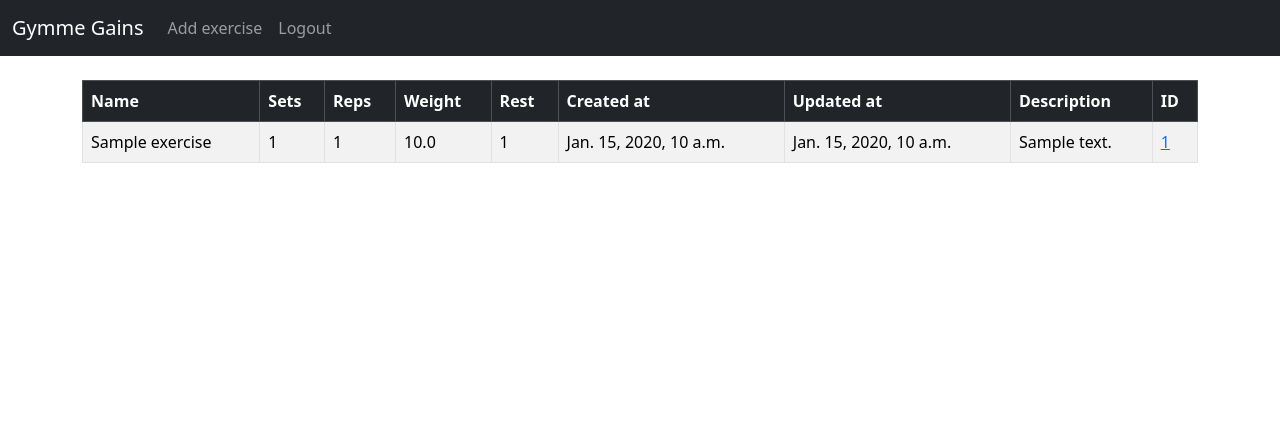
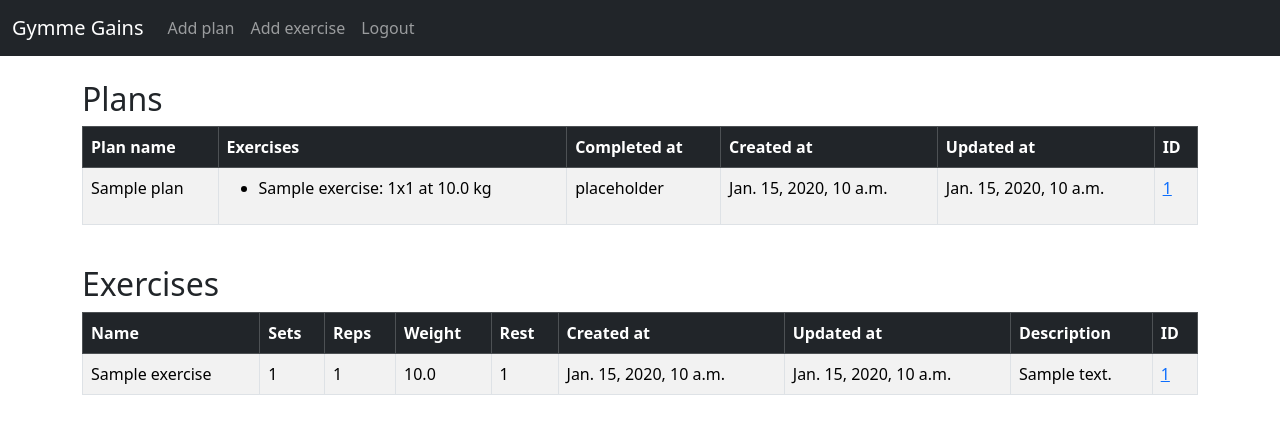
Before and after one commit to fabio-f6/gymme_gains, a Django app: page / in a window 1280 px wide. Shown: the top 434 px of the page. Run offline with Django 5.2, Linux system fonts and the light colour scheme; the first user in the database is signed in; tables that the repository leaves empty hold one stand-in row (Sample ...).

Commit message:
Plans added with extra funcionality
Added Plans with Update and Delete Plans functionality.

```diff
--- a/dcrm/website/models.py
+++ b/dcrm/website/models.py
@@ -1,5 +1,6 @@
 from django.db import models
 from django.conf import settings
+
 
 class Record(models.Model):
     created_at = models.DateTimeField(auto_now_add=True)
@@ -13,7 +14,7 @@ class Record(models.Model):
     zipcode = models.CharField(max_length=20)
 
     def __str__(self):
-        return(f"{self.first_name} {self.last_name}")
+        return (f"{self.first_name} {self.last_name}")
 
 
 class Exercise(models.Model):
@@ -34,4 +35,21 @@ class Exercise(models.Model):
     )
 
     def __str__(self):
-        return(f"{self.exercise_name}")
+        return (f"{self.exercise_name}")
+
+
+class Plan(models.Model):
+    plan_name = models.CharField(max_length=50)
+    created_at = models.DateTimeField(auto_now_add=True)
+    updated_at = models.DateTimeField(auto_now=True)
+    created_by = models.ForeignKey(
+        settings.AUTH_USER_MODEL,
+        null=True,
+        blank=True,
+        on_delete=models.CASCADE,
+        related_name="plans"
+    )
+    exercises = models.ManyToManyField("Exercise", related_name="plans", blank=True)
+
+    def __str__(self):
+        return self.plan_name
--- a/dcrm/website/templates/home.html
+++ b/dcrm/website/templates/home.html
@@ -4,6 +4,46 @@
 
 {% if user.is_authenticated %}
 
+<h2>Plans</h2>
+<table class="table table-striped table-hover table-bordered">
+    <thead class="table-dark">
+    <tr>
+        <th scope="col">Plan name</th>
+        <th scope="col">Exercises</th>
+        <th scope="col">Completed at</th>
+        <th scope="col">Created at</th>
+        <th scope="col">Updated at</th>
+        <th scope="col">ID</th>
+    </tr>
+    </thead>
+    <tbody>
+    {% if plans %}
+        {% for plan in plans %}
+        <tr>
+            <td>{{ plan.plan_name }}</td>
+            <td>
+                <ul>
+                {% for exercise in plan.exercises.all %}
+                    <li>{{ exercise.exercise_name }}: {{ exercise.exercise_sets }}x{{ exercise.exercise_reps }} at {{ exercise.exercise_weight }} kg</li>
+                {% endfor %}
+                </ul>
+            </td>
+            <td>{{ "placeholder" }}</td>
+            <td>{{ plan.created_at }}</td>
+            <td>{{ plan.created_at }}</td>
+            <td><a href="{% url 'plan' plan.id %}">{{ plan.id }}</a></td>
+        </tr>
+        {% endfor %}
+    {% else %}
+        <tr>
+            <td colspan="3">Você ainda não criou nenhum plano.</td>
+        </tr>
+    {% endif %}
+    </tbody>
+</table>
+<br>
+
+<h2>Exercises</h2>
 <table class="table table-striped table-hover table-bordered">
     <thead class="table-dark">
     <tr>
--- a/dcrm/website/templates/navbar.html
+++ b/dcrm/website/templates/navbar.html
@@ -9,6 +9,9 @@
             <ul class="navbar-nav me-auto mb-2 mb-lg-0">
 
                 {% if user.is_authenticated %}
+                <li class="nav-item">
+                    <a class="nav-link" href="{% url 'add_plan' %}">Add plan</a>
+                </li>
                 <li class="nav-item">
                     <a class="nav-link" href="{% url 'add_exercise' %}">Add exercise</a>
                 </li>
--- a/dcrm/website/urls.py
+++ b/dcrm/website/urls.py
@@ -6,8 +6,12 @@ urlpatterns = [
     path('logout/', views.logout_user, name='logout'),
     path('register/', views.register_user, name='register'),
     path('exercise/<int:pk>', views.exercise_record, name='exercise'),
+    path('plan/<int:pk>', views.plan_record, name='plan'),
     path('delete_exercise/<int:pk>', views.delete_exercise, name='delete_exercise'),
+    path('delete_plan/<int:pk>', views.delete_plan, name='delete_plan'),
     path('update_exercise/<int:pk>', views.update_exercise, name='update_exercise'),
+    path('update_plan/<int:pk>', views.update_plan, name='update_plan'),
     path('add_exercise/', views.add_exercise, name='add_exercise'),
+    path('add_plan/', views.add_plan, name='add_plan'),
 
 ]
--- a/dcrm/website/views.py
+++ b/dcrm/website/views.py
@@ -1,13 +1,18 @@
 from django.shortcuts import render, redirect
 from django.contrib.auth import authenticate, login, logout
 from django.contrib import messages
-from .forms import SignUpForm, AddExerciseForm
-from .models import Exercise
+from .forms import SignUpForm, AddExerciseForm, AddPlanForm
+from .models import Exercise, Plan
 
 
 # Create your views here.
 def home(request):
-    exercises = Exercise.objects.filter(created_by=request.user)
+    if request.user.is_authenticated:
+        plans = Plan.objects.filter(created_by=request.user)
+        exercises = Exercise.objects.filter(created_by=request.user)
+    else:
+        plans = []
+        exercises = []
 
     if request.method == 'POST':
         username = request.POST['username']
@@ -21,7 +26,7 @@ def home(request):
             messages.error(request, 'Invalid username or password.')
             return redirect('home')
     else:
-        return render(request, 'home.html', {'exercises': exercises})
+        return render(request, 'home.html', {'exercises': exercises, 'plans': plans})
 
 
 def logout_user(request):
@@ -56,6 +61,16 @@ def exercise_record(request, pk):
         messages.error(request, 'You must be logged in to view this page.')
         return redirect('home')
 
+
+def plan_record(request, pk):
+    if request.user.is_authenticated:
+        plan = Plan.objects.get(id=pk)
+        return render(request, 'plan.html', {'plan': plan})
+    else:
+        messages.error(request, 'You must be logged in to view this page.')
+        return redirect('home')
+
+
 def delete_exercise(request, pk):
     if request.user.is_authenticated:
         delete_it = Exercise.objects.get(id=pk)
@@ -66,12 +81,24 @@ def delete_exercise(request, pk):
         messages.error(request, 'You must be logged in to do that action.')
         return redirect('home')
 
+
+def delete_plan(request, pk):
+    if request.user.is_authenticated:
+        delete_it = Plan.objects.get(id=pk)
+        delete_it.delete()
+        messages.success(request, 'Plan has been deleted.')
+        return redirect('home')
+    else:
+        messages.error(request, 'You must be logged in to do that action.')
+        return redirect('home')
+
+
 def add_exercise(request):
     form = AddExerciseForm(request.POST or None)
     if request.user.is_authenticated:
         if request.method == 'POST':
             if form.is_valid():
-                exercise = form.save()
+                exercise = form.save(commit=False)
                 exercise.created_by = request.user
                 exercise.save()
                 messages.success(request, 'Exercise has been added.')
@@ -80,6 +107,23 @@ def add_exercise(request):
     else:
         messages.error(request, 'You must be logged in to do that action.')
         return redirect('home')
+
+
+def add_plan(request):
+    form = AddPlanForm(request.POST or None, user=request.user)
+    if request.user.is_authenticated:
+        if request.method == "POST":
+            if form.is_valid():
+                plan = form.save(commit=False)
+                plan.created_by = request.user
+                plan.save()
+                form.save_m2m()
+                return redirect("home")
+        return render(request, 'add_plan.html', {'form': form})
+    else:
+        messages.error(request, 'You must be logged in to do that action.')
+        return redirect('home')
+
 
 def update_exercise(request, pk):
     if request.user.is_authenticated:
@@ -93,3 +137,20 @@ def update_exercise(request, pk):
     else:
         messages.error(request, 'You must be logged in to do that action.')
         return redirect('home')
+
+
+def update_plan(request, pk):
+    if request.user.is_authenticated:
+        current_plan = Plan.objects.get(id=pk)
+        form = AddPlanForm(request.POST or None, instance=current_plan, user=request.user)
+        if form.is_valid():
+            plan = form.save(commit=False)
+            plan.created_by = request.user
+            plan.save()
+            form.save_m2m()
+            messages.success(request, 'Plan has been updated.')
+            return redirect('home')
+        return render(request, 'update_plan.html', {'form': form})
+    else:
+        messages.error(request, 'You must be logged in to do that action.')
+        return redirect('home')
```
Also changed, not shown: dcrm/website/forms.py (+20 -1 lines), dcrm/website/templates/add_plan.html (added, +15 -0 lines), dcrm/website/templates/plan.html (added, +42 -0 lines), dcrm/website/templates/update_plan.html (added, +14 -0 lines), dcrm/website/migrations/0005_plan.py (added).
